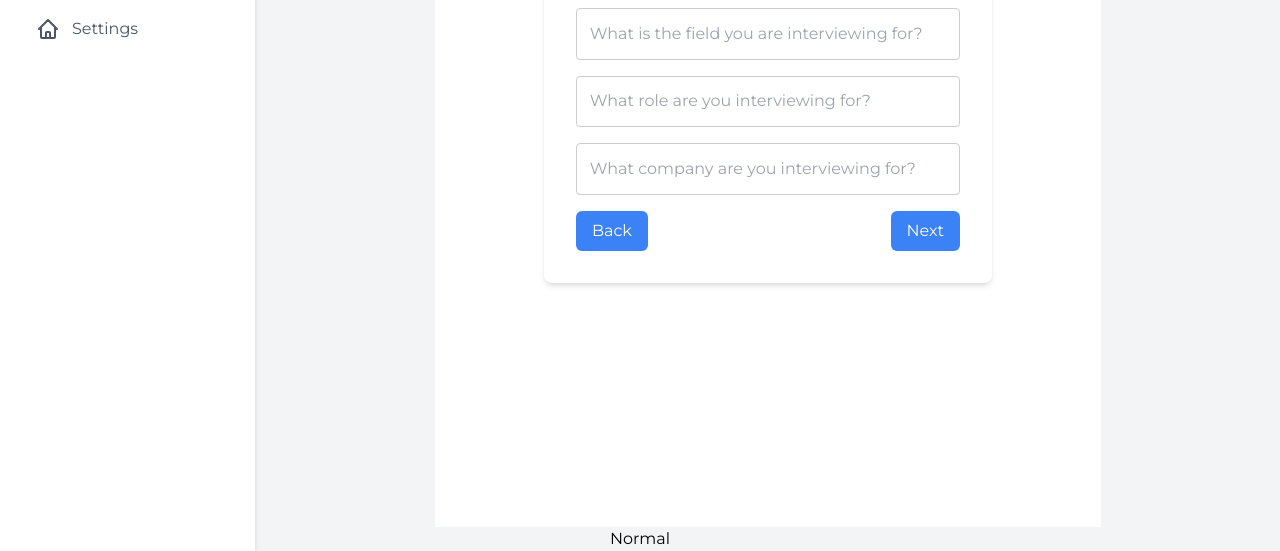
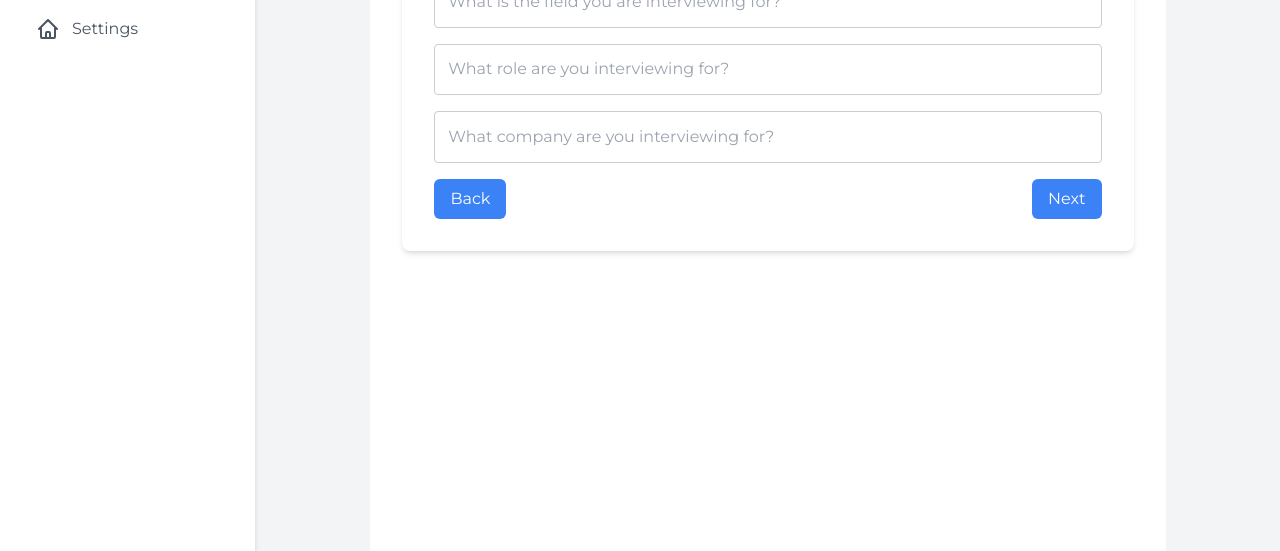
Before and after one commit to Kavish-Muthum/Q-Ace-frontend, an Astro site: page /recording in a window 1280 px wide. Shown: the part 249-800 px from the top of the page. Built offline with nearby package versions, Linux system fonts and the light colour scheme; Astro itself is replaced by a stand-in of ours.

Commit message:
update recoridng page

```diff
--- a/src/pages/recording.astro
+++ b/src/pages/recording.astro
@@ -82,7 +82,7 @@
         <Header title={title} />
 
         <div class="mt-8 flex justify-center">
-            <div class="bg-white p-8 rounded-lg shadow-md w-full max-w-md">
+            <div class="bg-white p-8 rounded-lg shadow-md w-full">
                 <h1 class="text-2xl font-bold text-blue-600 mb-6">Aim to Impress your Interviewer</h1>
                 <input type="text" class="w-full px-4 py-2 border border-gray-300 rounded-md mb-4" placeholder="What is the field you are interviewing for?" />
                 <input type="text" class="w-full px-4 py-2 border border-gray-300 rounded-md mb-4" placeholder="What role are you interviewing for?" />
@@ -96,5 +96,3 @@
     </main>
 </body>
 </html>
-
-<userStyle>Normal</userStyle>
```
